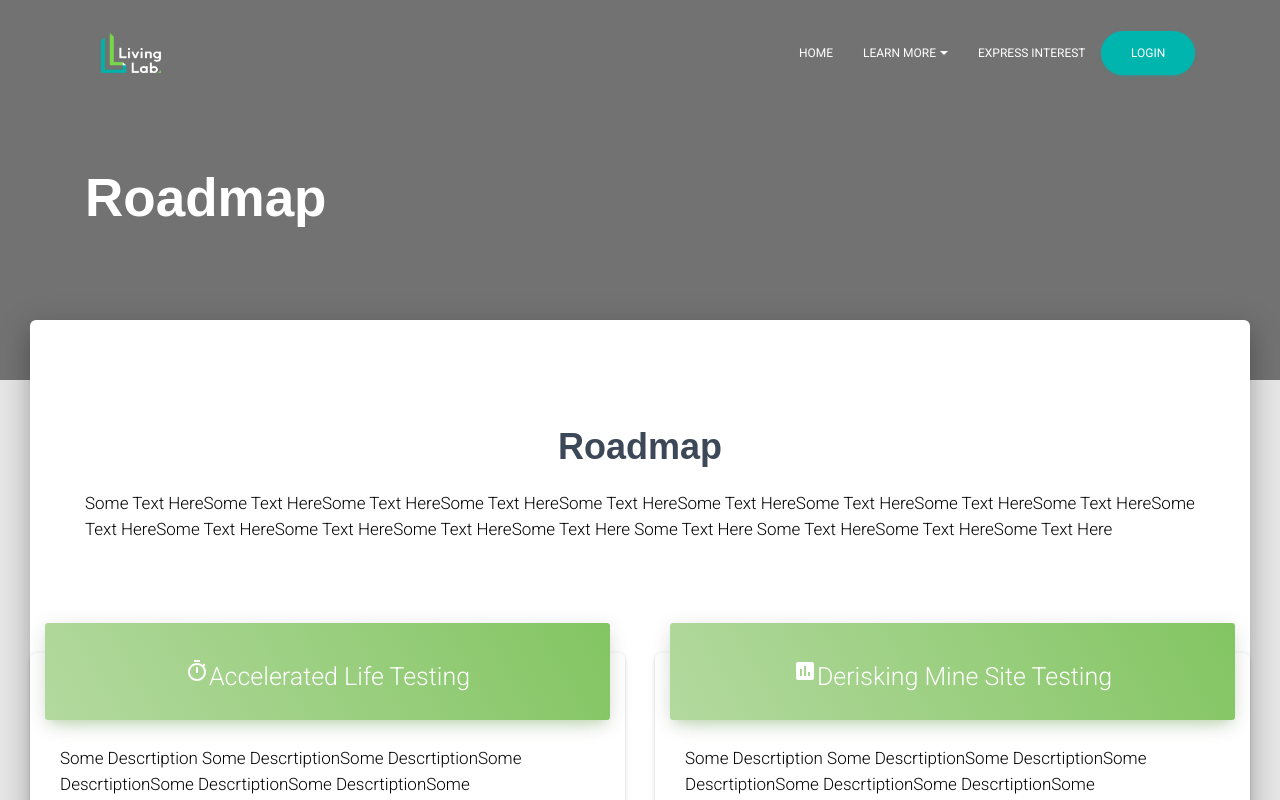
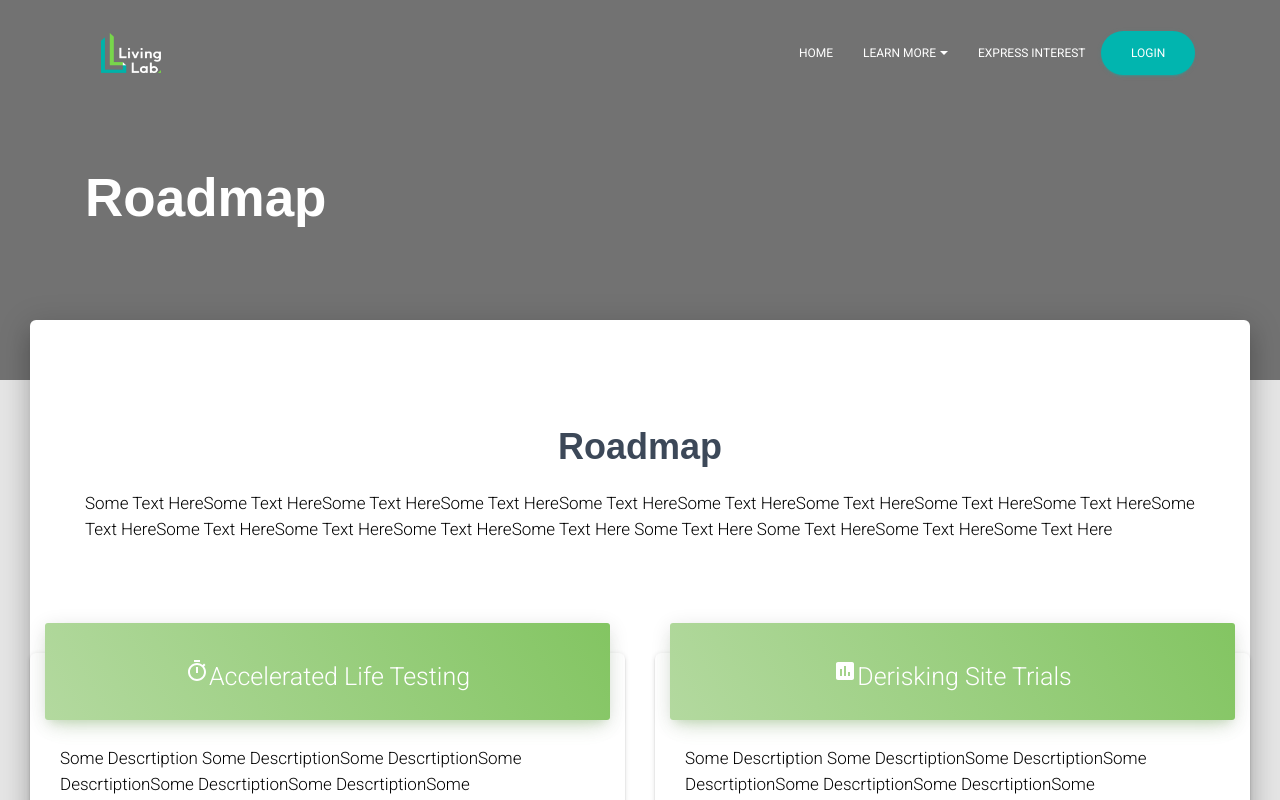
Before and after one commit to uwasystemhealth/livinglab-site-v3, a Next.js app: page /roadmap in a window 1280 px wide. Shown: the top 800 px of the page. Built offline with nearby package versions, Linux system fonts and the light colour scheme.

Commit message:
fix pathway routing

```diff
--- a/pages-sections/roadmap/RoadmapMainPage-Sections/RoadmapsCard.js
+++ b/pages-sections/roadmap/RoadmapMainPage-Sections/RoadmapsCard.js
@@ -42,7 +42,7 @@ const ALTDescription = () => {
 		<GridContainer>
 			{[
 				{ Icon: Timer, title: 'Accelerated Life Testing', pathway: ALT_PATHWAY },
-				{ Icon: Assessment, title: 'Derisking Mine Site Testing', pathway: DST_PATHWAY },
+				{ Icon: Assessment, title: 'Derisking Site Trials', pathway: DST_PATHWAY },
 			].map(({ title, Icon, pathway }) => (
 				<GridItem xs={12} sm={12} md={6}>
 					<Card>
```
